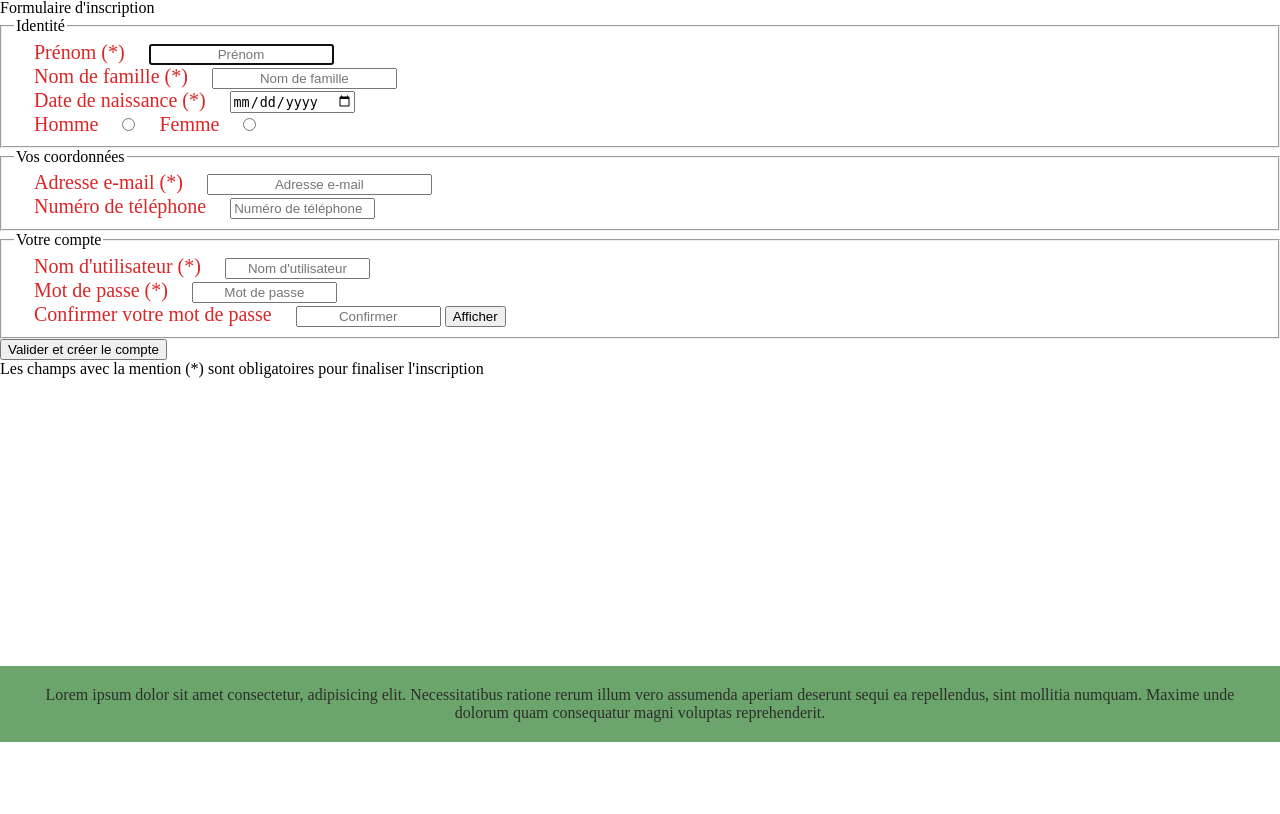
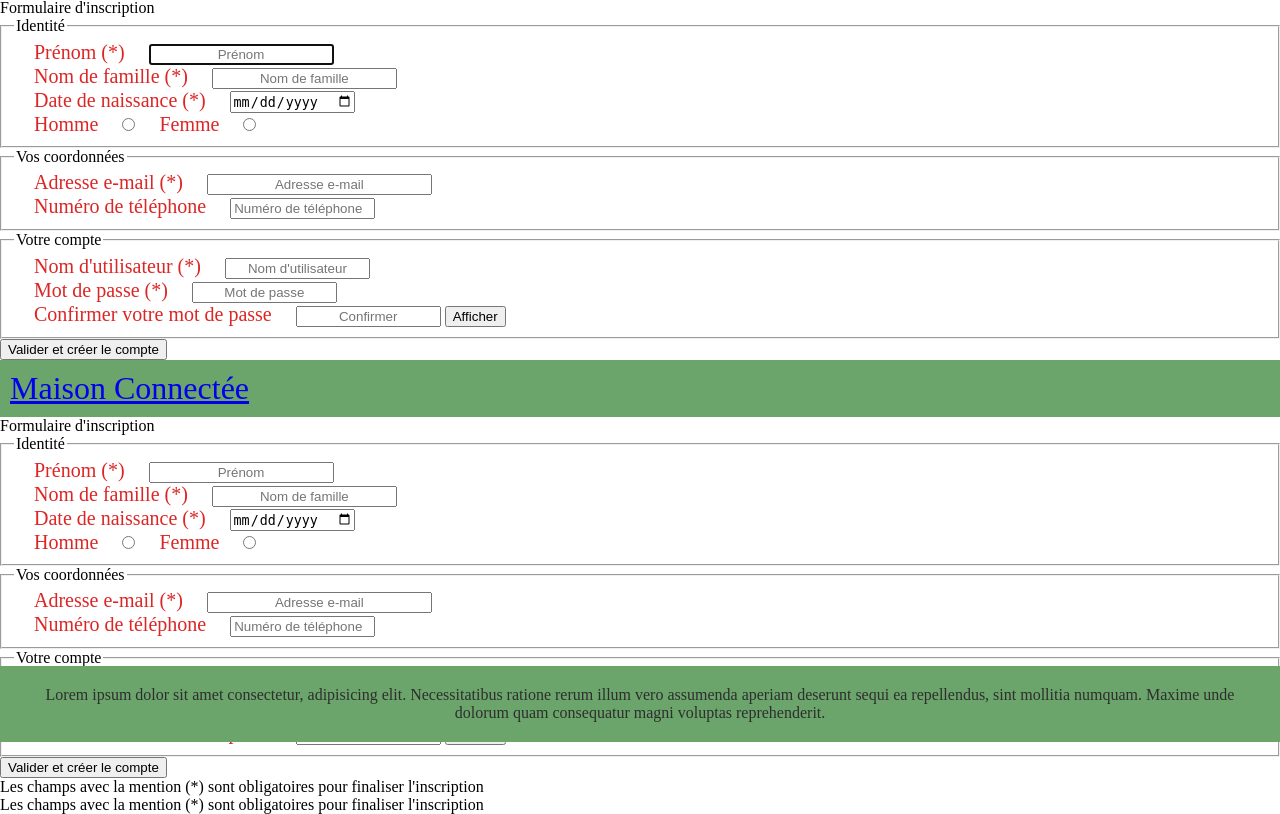
Before and after one commit to AntoineDelenclos/projet_maison_connectee, a PHP site: page /sign_in.php in a window 1280 px wide. Shown: the part 58-872 px from the top of the page. Before the commit the page ends 800 px from the top, so only its background shows below. Run offline with PHP 8.4, Linux system fonts and the light colour scheme.

Commit message:
Update sign_in.php

```diff
--- a/Projet/sign_in.php
+++ b/Projet/sign_in.php
@@ -1,4 +1,88 @@
 <?php include 'bdd_connect.php';?>
+
+<!DOCTYPE html>
+<html lang="en">
+<head>
+    <meta charset="UTF-8">
+    <meta http-equiv="X-UA-Compatible" content="IE=edge">
+    <meta name="viewport" content="width=device-width, initial-scale=1.0">
+    <link rel="stylesheet" href="style.css"/>
+	<script src="main.js" defer></script>
+    <title>Maison Connectée</title>
+</head>
+
+
+
+<body>
+
+    <a href="index.php">
+        <header>
+            <p>Maison Connectée</p>
+        </header>
+    </a>
+
+    <div>
+        <p>Formulaire d'inscription</p>
+        <form method="POST" action="submit_treatment.php"> <!--action va permettre de rediriger vers une page après envoie du formulaire-->
+
+            <fieldset>
+
+                <legend>Identité</legend>
+
+                <label for="first_name">Prénom (*)</label>
+                <input class="chatbox" type="text" id="first_name" name="first_name" autofocus required placeholder="Prénom" size="20">
+                <br>
+
+                <label for="last_name">Nom de famille (*)</label>
+                <input class="chatbox" type="text" id="last_name" name="last_name" required placeholder="Nom de famille" size="20">
+                <br>
+
+                <label for="birth_date">Date de naissance (*)</label>
+                <input class="datebox" type="date" id="birth_date" name="birth_date" required size="25">
+                <br>
+
+                <label for="Genre">Homme</label>
+                <input class="radio_b" type="radio" id="Genre" name="Genre" value=0>
+
+                <label for="Genre">Femme</label>
+                <input class="radio_b" type="radio" id="Genre" name="Genre" value=1>
+                <br>
+
+            </fieldset>
+
+            <fieldset>
+
+                <legend>Vos coordonnées</legend>
+
+                <label for="Email">Adresse e-mail (*)</label>
+                <input class="chatbox" type="email" id="Email" name="Email" required placeholder="Adresse e-mail" size="25">
+                <br>
+
+                <label for="Tel">Numéro de téléphone</label>
+                <input class="Chatbox" type="tel" id="Tel" name="Tel" placeholder="Numéro de téléphone" size="15">
+
+            </fieldset>
+
+            <fieldset>
+
+                <legend>Votre compte</legend>
+
+                <label for="uid">Nom d'utilisateur (*)</label>
+                <input class="chatbox" type="text" id="uid" name="uid" required placeholder="Nom d'utilisateur" size="15">
+                <br>
+
+                <label for="pwd">Mot de passe (*)</label>
+                <input class="chatbox" type="password" id="pwd" name="pwd" required placeholder="Mot de passe" size="15">
+                <br>
+
+                <label for="cfrm_pwd">Confirmer votre mot de passe</label>
+                <input class="chatbox" type="password" id="cfrm_pwd" name="cfrm_pwd" required placeholder="Confirmer" size="15">
+                <button type="button" id="eye">Afficher</button>
+
+            </fieldset>
+
+            <button type="submit" name="submit">Valider et créer le compte</button> <!--Utilise la methode décrite dans form-->
+        </form><?php include 'bdd_connect.php';?>
 
 <!DOCTYPE html>
 <html lang="en">
@@ -92,3 +176,12 @@
 
 </body>
 </html>
+        <p>Les champs avec la mention (*) sont obligatoires pour finaliser l'inscription</p>
+    </div>
+
+    <footer>
+        Lorem ipsum dolor sit amet consectetur, adipisicing elit. Necessitatibus ratione rerum illum vero assumenda aperiam deserunt sequi ea repellendus, sint mollitia numquam. Maxime unde dolorum quam consequatur magni voluptas reprehenderit.
+    </footer>
+
+</body>
+</html>
```
